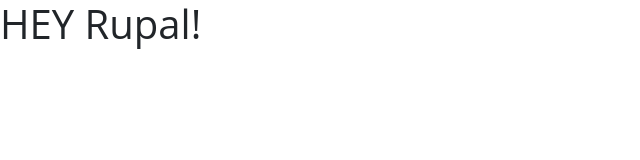
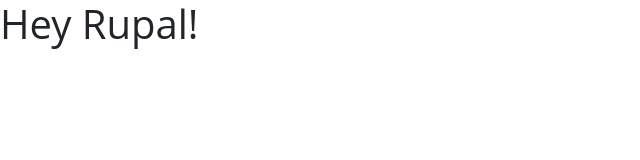
Before and after one commit to JACHYSHAFIN/JACHYSHAFIN.github.io, a plain HTML site: page index.html in a window 1280 px wide. Shown: the full height of the page, 0-640 px from the left. Drawn offline with nearby package versions, Linux system fonts and the light colour scheme; a web font is replaced by a local one.

Commit message:
Update index.html

```diff
--- a/index.html
+++ b/index.html
@@ -23,7 +23,7 @@
 </head>
 
 <body>
-    <h1>HEY Rupal!</h1>
+    <h1>Hey Rupal!</h1>
 
     <!-- Optional JavaScript; choose one of the two! -->
 
```
